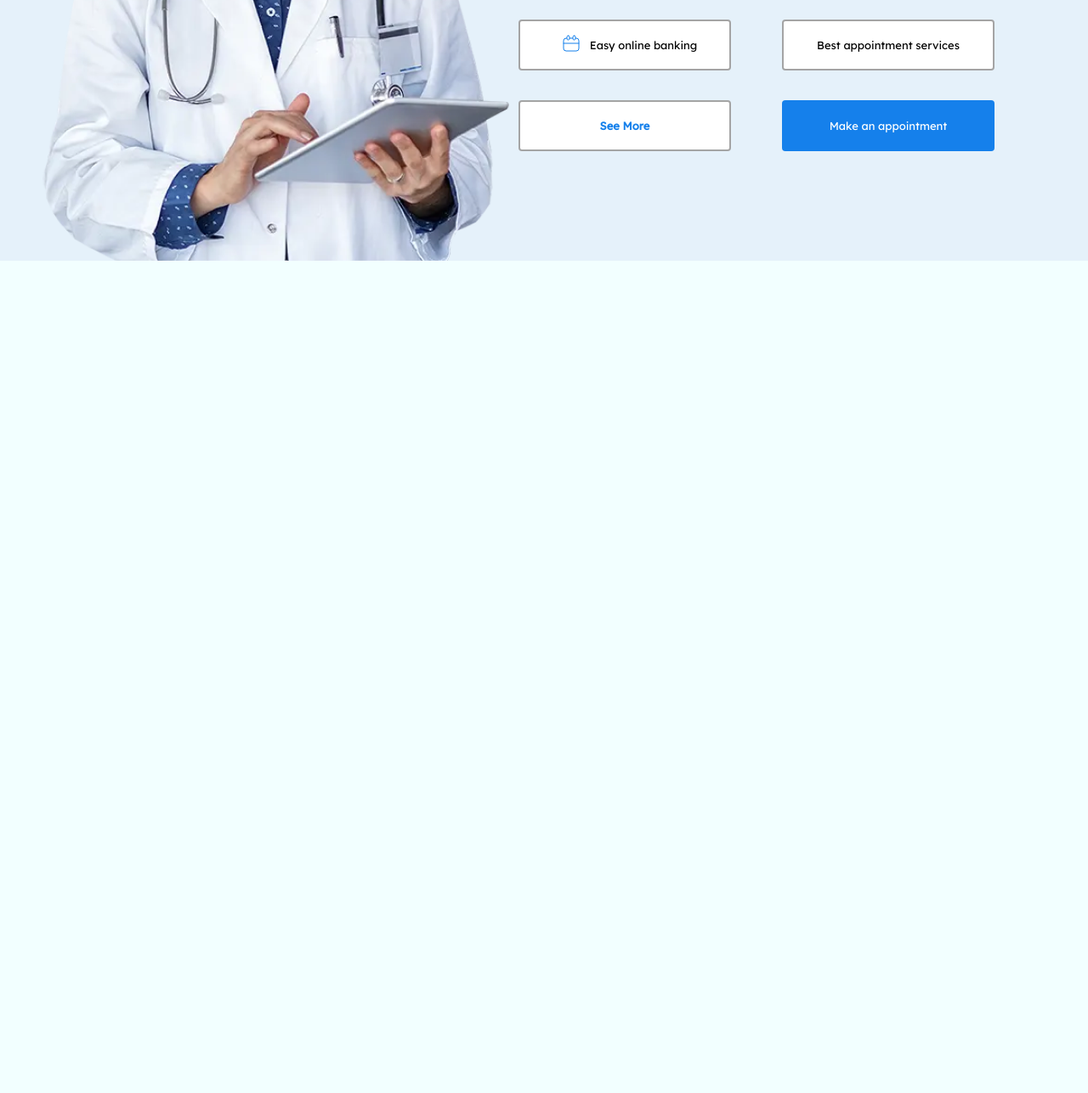
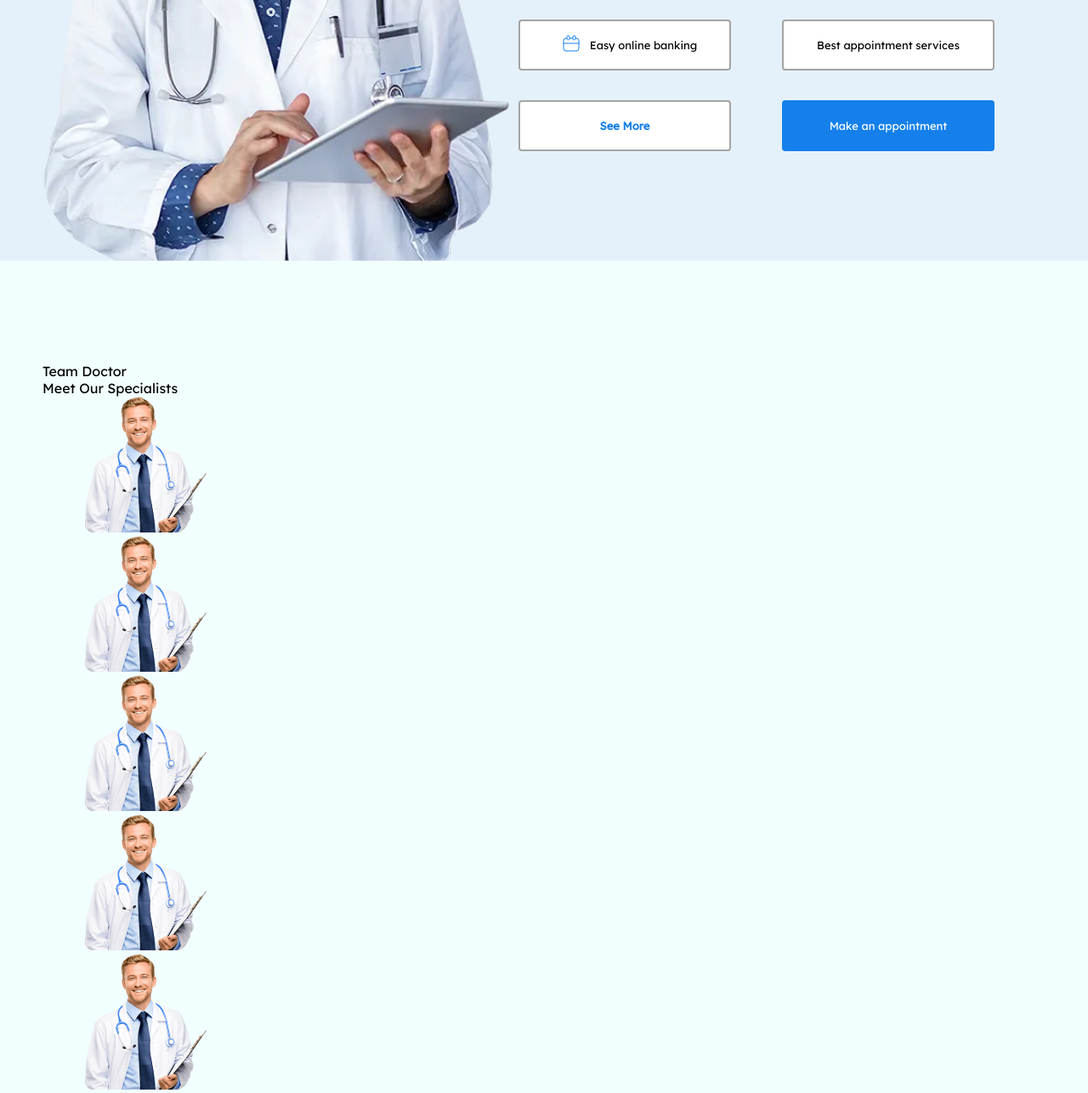
Before and after one commit to thetechrat/MedClinic, a plain HTML site: page index.html in a window 1280 px wide. Shown: the part 3075-4362 px from the top of the page at 85% size. Before the commit the page ends 3502 px from the top, so only its background shows below. Drawn offline with Linux system fonts and the light colour scheme; a web font is replaced by a local one.

Commit message:
doctors section
first row

```diff
--- a/index.html
+++ b/index.html
@@ -333,6 +333,34 @@
           </div>
         </div>
       </section>
+      <section class="dr-section">
+        <div>Team Doctor</div>
+        <div>Meet Our Specialists</div>
+        <section>
+          <div class="dr-profile">
+            <img src="images/surgeons/dr.png" alt="" />
+          </div>
+          <div class="dr-profile">
+            <img src="images/surgeons/dr.png" alt="" />
+          </div>
+          <div class="dr-profile">
+            <img src="images/surgeons/dr.png" alt="" />
+          </div>
+          <div class="dr-profile">
+            <img src="images/surgeons/dr.png" alt="" />
+          </div>
+          <div class="dr-profile">
+            <img src="images/surgeons/dr.png" alt="" />
+          </div>
+        </section>
+        <section>
+          <div class="dr-profile"></div>
+          <div class="dr-profile"></div>
+          <div class="dr-profile"></div>
+          <div class="dr-profile"></div>
+          <div class="dr-profile"></div>
+        </section>
+      </section>
     </main>
   </body>
 </html>
```
Also changed, not shown: images/surgeons/dr.png (added).
